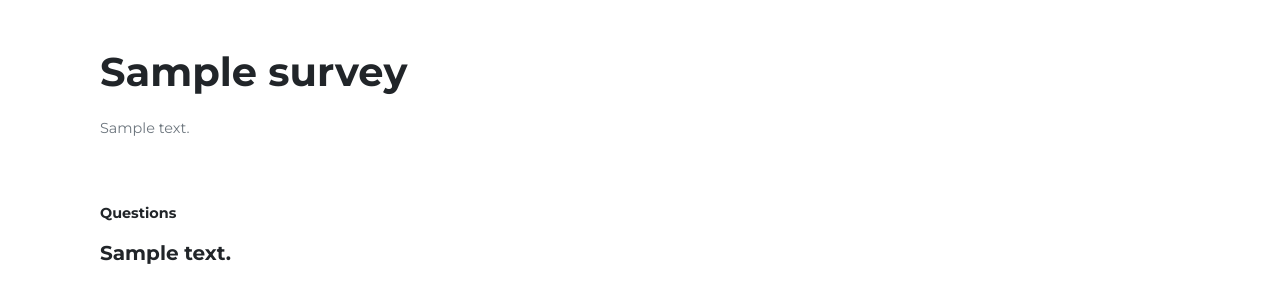
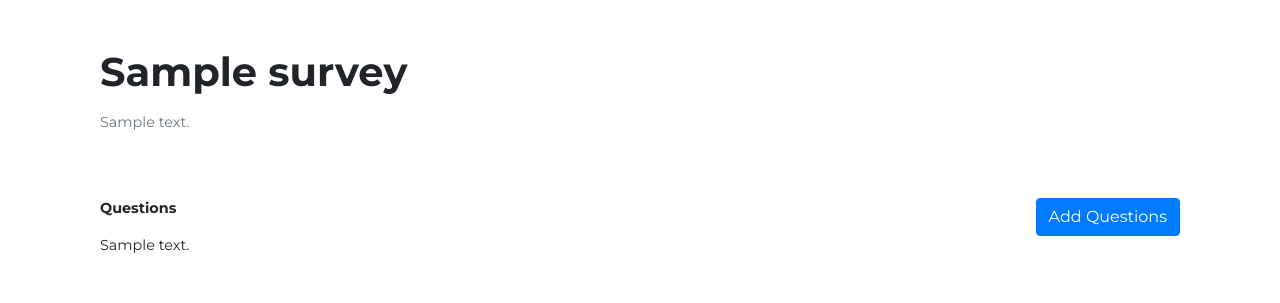
Before and after one commit to tordsyabe/ath-survey, a Flask app: template athsurveyapp/blueprints/survey/templates/survey_details.html in a window 1280 px wide. Shown: the part 56-359 px from the top of the page. Run offline with Flask 2, Linux system fonts and the light colour scheme; tables that the repository leaves empty hold one stand-in row (values such as "Sample post"); the template is opened without the code that fills it: values that come from a table or form of the project are taken from there, most other values are stand-ins (such as "Sample title", 1, 10 or a date in 2020); some libraries are stand-ins or nearby versions.

Commit message:
added question modal and blueprint

```diff
--- a/athsurveyapp/blueprints/survey/templates/survey_details.html
+++ b/athsurveyapp/blueprints/survey/templates/survey_details.html
@@ -5,19 +5,46 @@ block body %}
   <div class="row justify-content-center align-items-center">
     <div class="col-12">
       <h1 class="m-0 font-weight-bold">{{ survey.name }}</h1>
-      <br />
-      <p class="text-muted">{{ survey.description }}</p>
+      <p class="text-muted mt-3">{{ survey.description }}</p>
     </div>
   </div>
 
   <div class="row mt-5">
-    <div class="col-12">
+    <div class="col-6">
       <p class="font-weight-bold">Questions</p>
-      {% for question in survey.questions %}
-      <h5 class="font-weight-bold">{{ question.description }}</h5>
-      {% if question.description == "radio" %} {% for num in
-      range(int(question.value)) %} {{num}} {% endfor %} {% endif %} {% endfor
-      %}
+      {% if survey.questions | length == 0 %}
+        <p class="text-muted">No questions for this survey</p>
+      {% else %}
+        {% for question in survey.questions %}
+          {{question.description}}
+        {% endfor %}
+      {% endif %}
+    </div>
+
+    <div class="col-6">
+      <button type="button" class="btn btn-primary float-right" data-toggle="modal" data-target="#questionFormModal">Add Questions</button>
+    </div>
+  </div>
+</div>
+
+<div class="modal fade" id="questionFormModal" tabindex="-1" role="dialog" aria-labelledby="questionFormModal" aria-hidden="true">
+  <div class="modal-dialog" role="document">
+    <div class="modal-content">
+      <div class="modal-header">
+        <h5 class="modal-title font-weight-bold">New Question</h5>
+        <button type="button" class="close" data-dismiss="modal" aria-label="Close">
+          <span aria-hidden="true">&times;</span>
+        </button>
+      </div>
+      <div class="modal-body">
+        <form method="POST">
+          Question forn here
+        </form>
+      </div>
+      <div class="modal-footer">
+        <button type="button" class="btn btn-secondary btn-sm" data-dismiss="modal">Close</button>
+        <button type="button" class="btn btn-primary btn-sm">Send message</button>
+      </div>
     </div>
   </div>
 </div>
--- a/athsurveyapp/templates/layouts/base.html
+++ b/athsurveyapp/templates/layouts/base.html
@@ -10,6 +10,7 @@
     />
 
     <title>{% block title %}{% endblock %}</title>
+    <link rel="stylesheet" href="https://cdnjs.cloudflare.com/ajax/libs/font-awesome/5.15.3/css/fontawesome.min.css" />
     <link rel="preconnect" href="https://fonts.googleapis.com" />
     <link rel="preconnect" href="https://fonts.gstatic.com" crossorigin />
     <link
```
Also changed, not shown: athsurveyapp/blueprints/question/views.py (added, +8 -0 lines), athsurveyapp/models/models.py (+16 -17 lines), athsurveyapp/blueprints/question/__init__.py (added), 1 other file.
